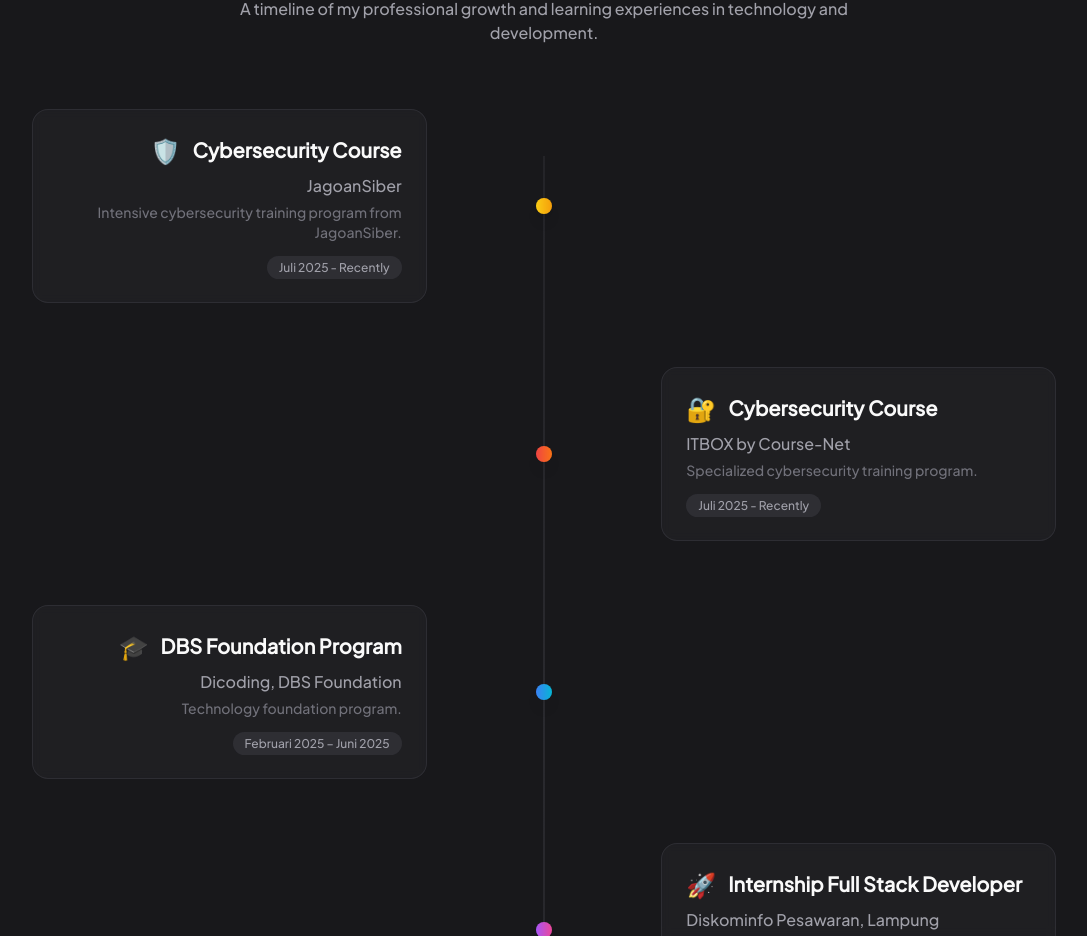
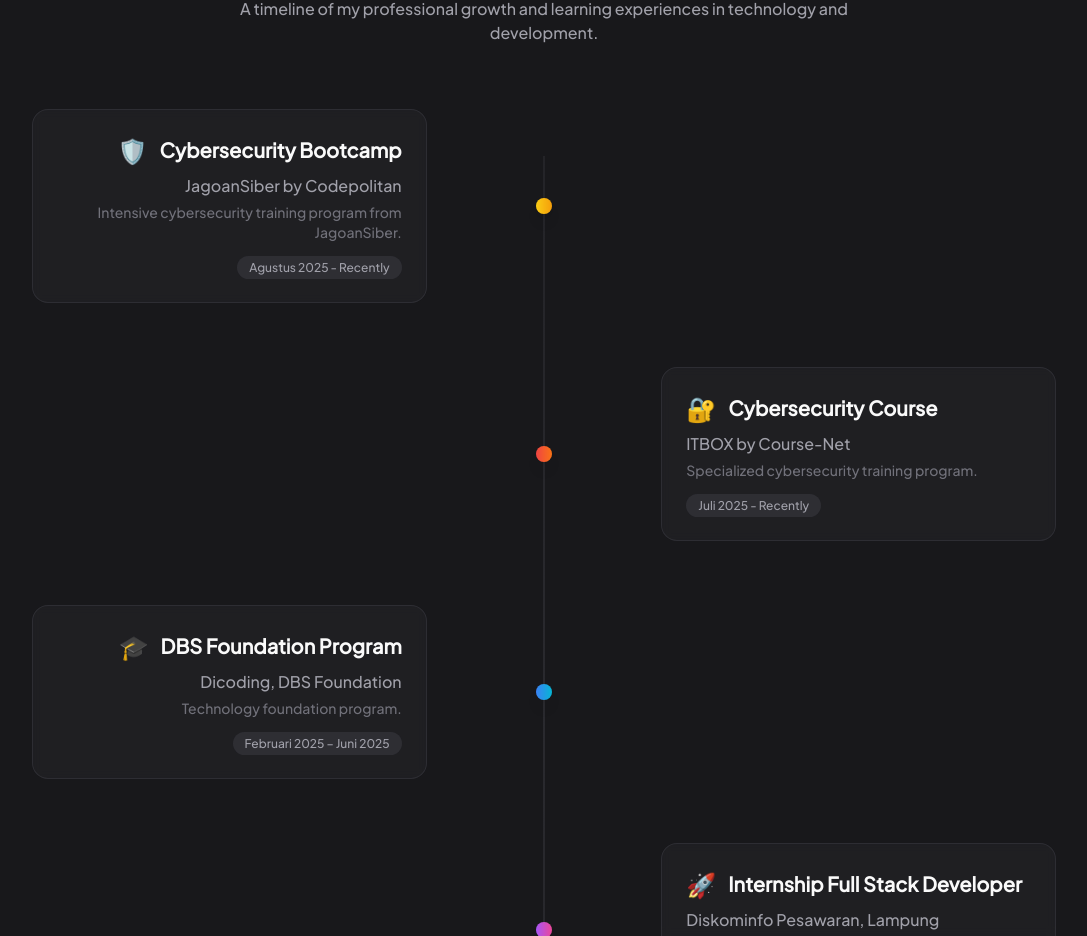
Before and after one commit to jihadanbs/portfolio-react, a React (Vite) app: page / in a window 1280 px wide. Shown: the part 3419-4355 px from the top of the page, without its empty margins (96-1183 px from the left). Built offline with nearby package versions, Linux system fonts and the light colour scheme.

Commit message:
[UPDATE] merubah informasi data

```diff
--- a/src/data/experiences.js
+++ b/src/data/experiences.js
@@ -1,9 +1,9 @@
 export const allExperiences = [
   {
     id: 1,
-    title: "Cybersecurity Course",
-    company: "JagoanSiber",
-    period: "Juli 2025 - Recently",
+    title: "Cybersecurity Bootcamp",
+    company: "JagoanSiber by Codepolitan",
+    period: "Agustus 2025 - Recently",
     type: "course",
     icon: "🛡️",
     color: "from-yellow-400 to-amber-500",
```
